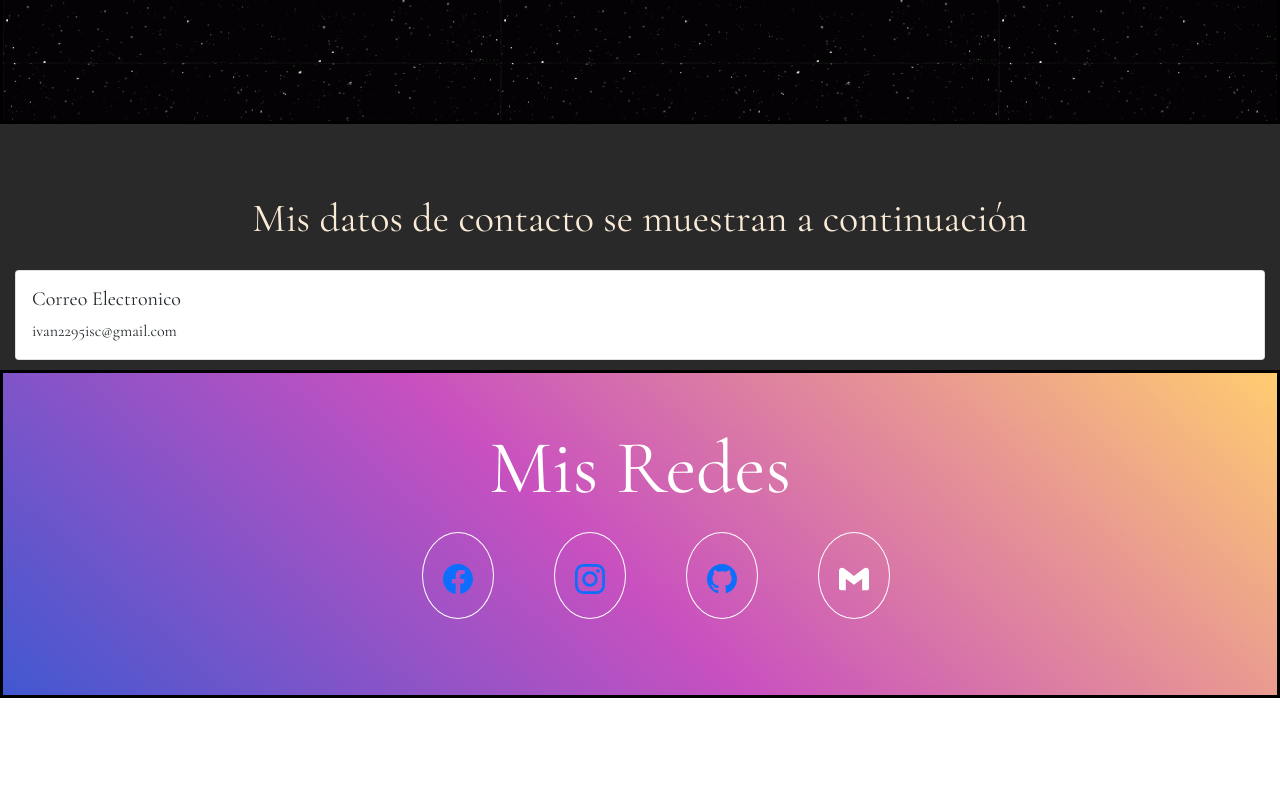
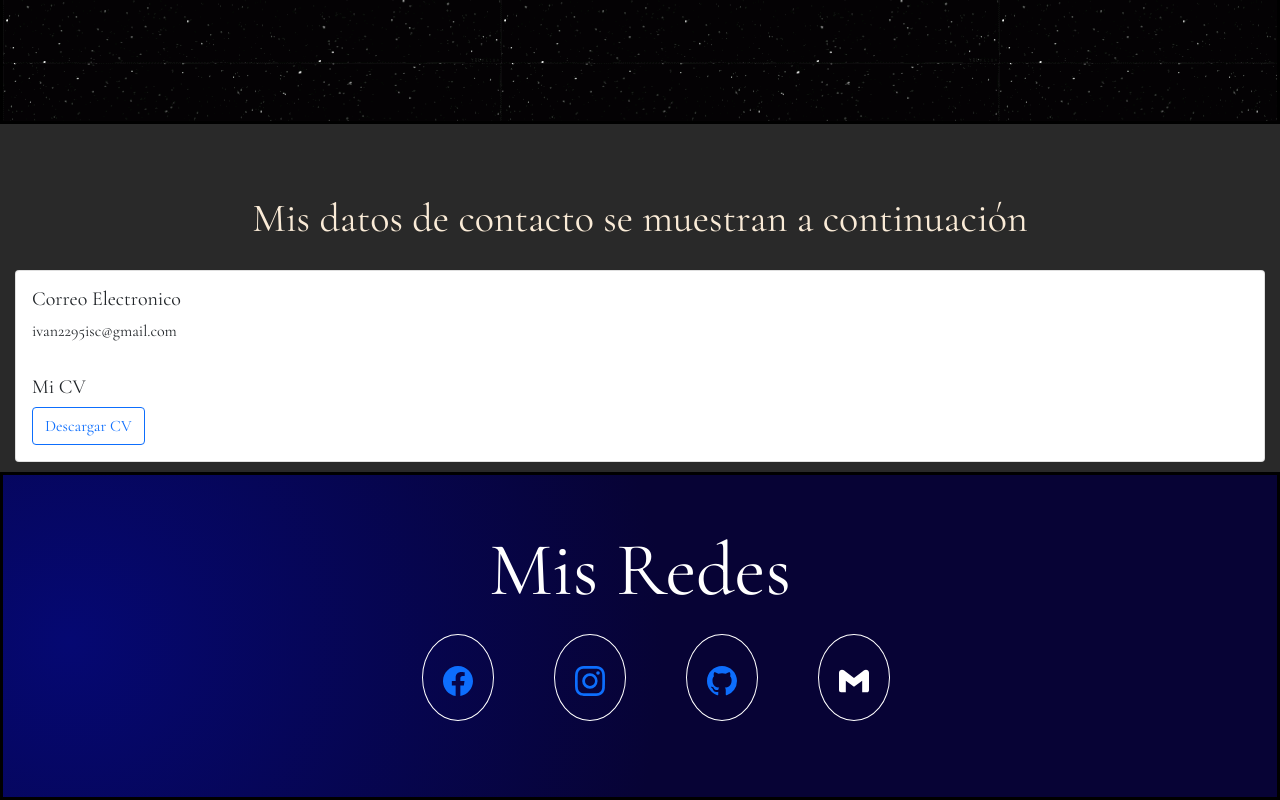
Before and after one commit to ivanISC95/portafolio, a React (Create React App) app in the folder portafolio/: page /Contact in a window 1280 px wide. Shown: the part 274-1074 px from the top of the page. Before the commit the page ends 972 px from the top, so only its background shows below. Built offline with nearby package versions, Linux system fonts and the light colour scheme.

Commit message:
Componente Redes y Contact terminados

```diff
--- a/portafolio/public/index.html
+++ b/portafolio/public/index.html
@@ -3,7 +3,7 @@
 
 <head>
   <meta charset="utf-8" />
-  <link rel="icon" href="%PUBLIC_URL%/favicon.ico" />
+  <link rel="icon" href="%PUBLIC_URL%/portafolio.ico" />
   <meta name="viewport" content="width=device-width, initial-scale=1" />
   <meta name="theme-color" content="#000000" />
   <meta name="description" content="Web site created using create-react-app" />
@@ -25,7 +25,7 @@
     <link rel="preconnect" href="https://fonts.googleapis.com">
     <link rel="preconnect" href="https://fonts.gstatic.com" crossorigin>
     <link href="https://fonts.googleapis.com/css2?family=Cormorant+Garamond&display=swap" rel="stylesheet">
-  <title>React App</title>
+  <title>Jose Ivan P-Portafolio</title>
 </head>
 
 <body>
--- a/portafolio/src/Styles/Style.css
+++ b/portafolio/src/Styles/Style.css
@@ -127,8 +127,7 @@ li:hover {
     justify-content: center;
     border-style: solid;
     border-color: black;
-    background-color: #4158D0;
-    background-image: linear-gradient(43deg, #4158D0 0%, #C850C0 46%, #FFCC70 100%);
+    background-image: radial-gradient( circle 610px at 5.2% 51.6%,  rgba(5,8,114,1) 0%, rgba(7,3,53,1) 97.5% );
 }
 
 .iconsSkills {
--- a/portafolio/src/components/Contact/Contact.js
+++ b/portafolio/src/components/Contact/Contact.js
@@ -1,8 +1,6 @@
 import Redes from "../Home/Redes";
-import { Card, Nav, Button } from "react-bootstrap";
-import { BsGithub } from "react-icons/bs";
-import { SiGmail } from "react-icons/si";
-import { BsFacebook, BsInstagram } from 'react-icons/bs';
+import { Card,Button } from "react-bootstrap";
+import cv from '../../PDF/Perez Ugalde Jose Ivan CV.pdf';
 export default function Contact() {
     return (
         <div>
@@ -19,6 +17,10 @@ export default function Contact() {
                             ivan2295isc@gmail.com
                         </Card.Text>
                     </Card.Body>
+                    <Card.Body>
+                        <Card.Title>Mi CV</Card.Title>
+                        <Button href={cv} download={cv} variant="outline-primary">Descargar CV</Button>
+                    </Card.Body>
                 </Card>
             </div>
             <div>
--- a/portafolio/src/components/principal/App.js
+++ b/portafolio/src/components/principal/App.js
@@ -18,14 +18,6 @@ export default function App() {
                                 <Nav.Link as={Link} to="/">Home</Nav.Link>
                                 <Nav.Link as={Link} to="/About">About</Nav.Link>
                                 <Nav.Link as={Link} to="/Contact">Contact</Nav.Link>
-
-                                <NavDropdown title="Links" id="basic-nav-dropdown">
-                                    <NavDropdown.Item href="#action/3.1">Action</NavDropdown.Item>
-                                    <NavDropdown.Item href="#action/3.2">Another action</NavDropdown.Item>
-                                    <NavDropdown.Item href="#action/3.3">Something</NavDropdown.Item>
-                                    <NavDropdown.Divider />
-                                    <NavDropdown.Item href="#action/3.4">Separated link</NavDropdown.Item>
-                                </NavDropdown>
                             </Nav>
                         </Navbar.Collapse>
                     </Container>
@@ -34,7 +26,6 @@ export default function App() {
                     <Route path="/" element={<Home />}/>
                     <Route path="/About" element={<About />}/>
                     <Route path="/Contact" element={<Contact />}/>
-
                 </Routes>
             </Router>
         </div>
```
Also changed, not shown: 2 other files (tests, documents, lock files or other folders).
